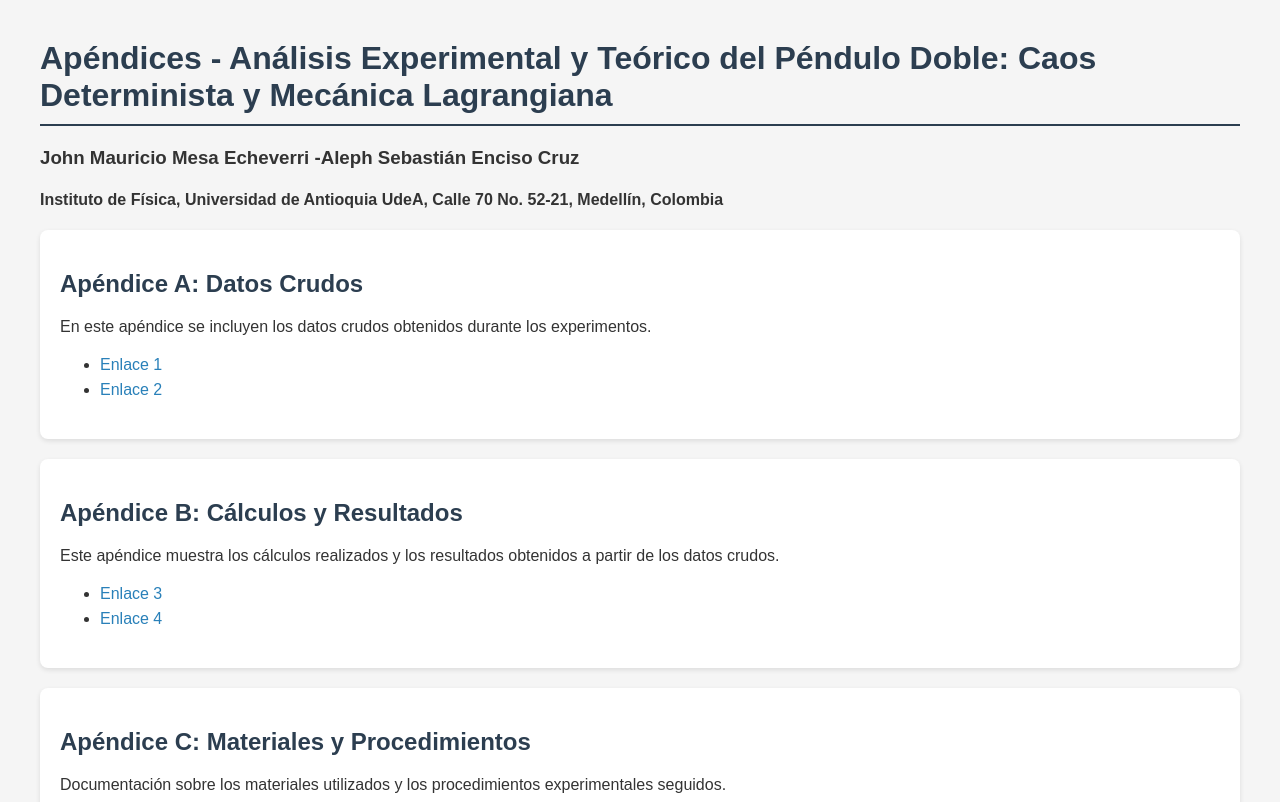
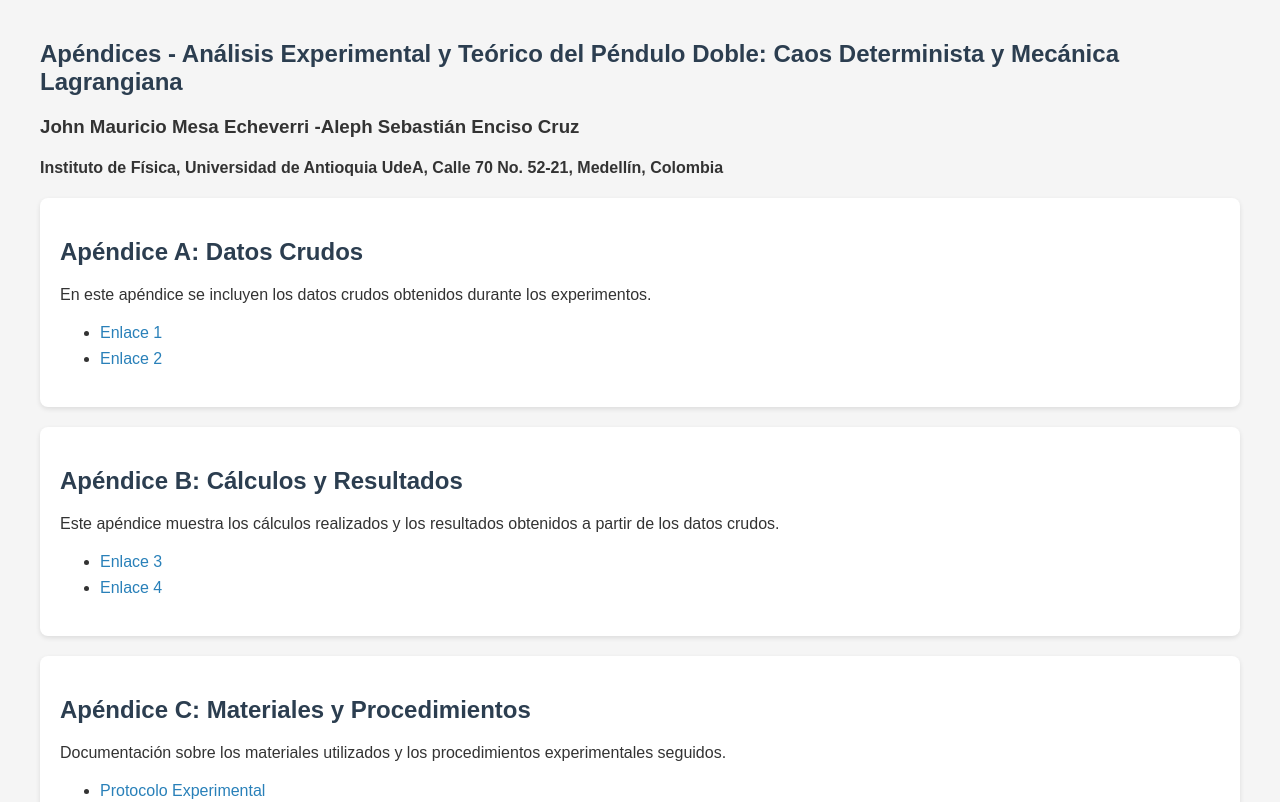
Before and after one commit to TheoreticalHorizons/apendices, a plain HTML site: page index.html in a window 1280 px wide. Shown: the top 802 px of the page. Drawn offline with Linux system fonts and the light colour scheme.

Commit message:
Update index.html

```diff
--- a/index.html
+++ b/index.html
@@ -44,7 +44,7 @@
     </style>
 </head>
 <body>
-    <h1>Apéndices - Análisis Experimental y Teórico del Péndulo Doble: Caos Determinista y Mecánica Lagrangiana</h1>
+    <h2>Apéndices - Análisis Experimental y Teórico del Péndulo Doble: Caos Determinista y Mecánica Lagrangiana</h2>
     <h3>John Mauricio Mesa Echeverri -Aleph Sebastián Enciso Cruz</h3>
     <h4>Instituto de Física, Universidad de Antioquia UdeA, Calle 70 No. 52-21, Medellín, Colombia</h4>
     <section id="apendiceA">
```
